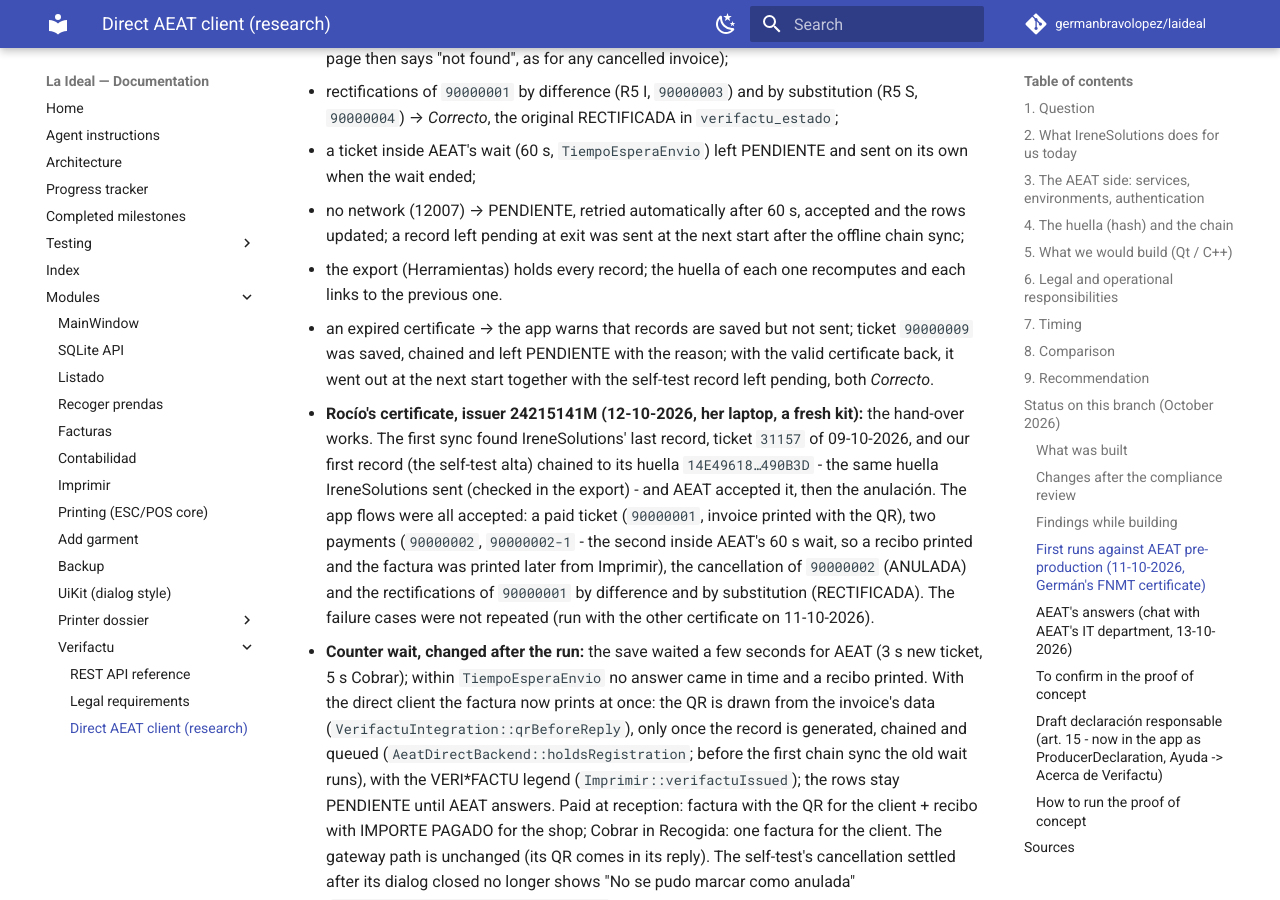
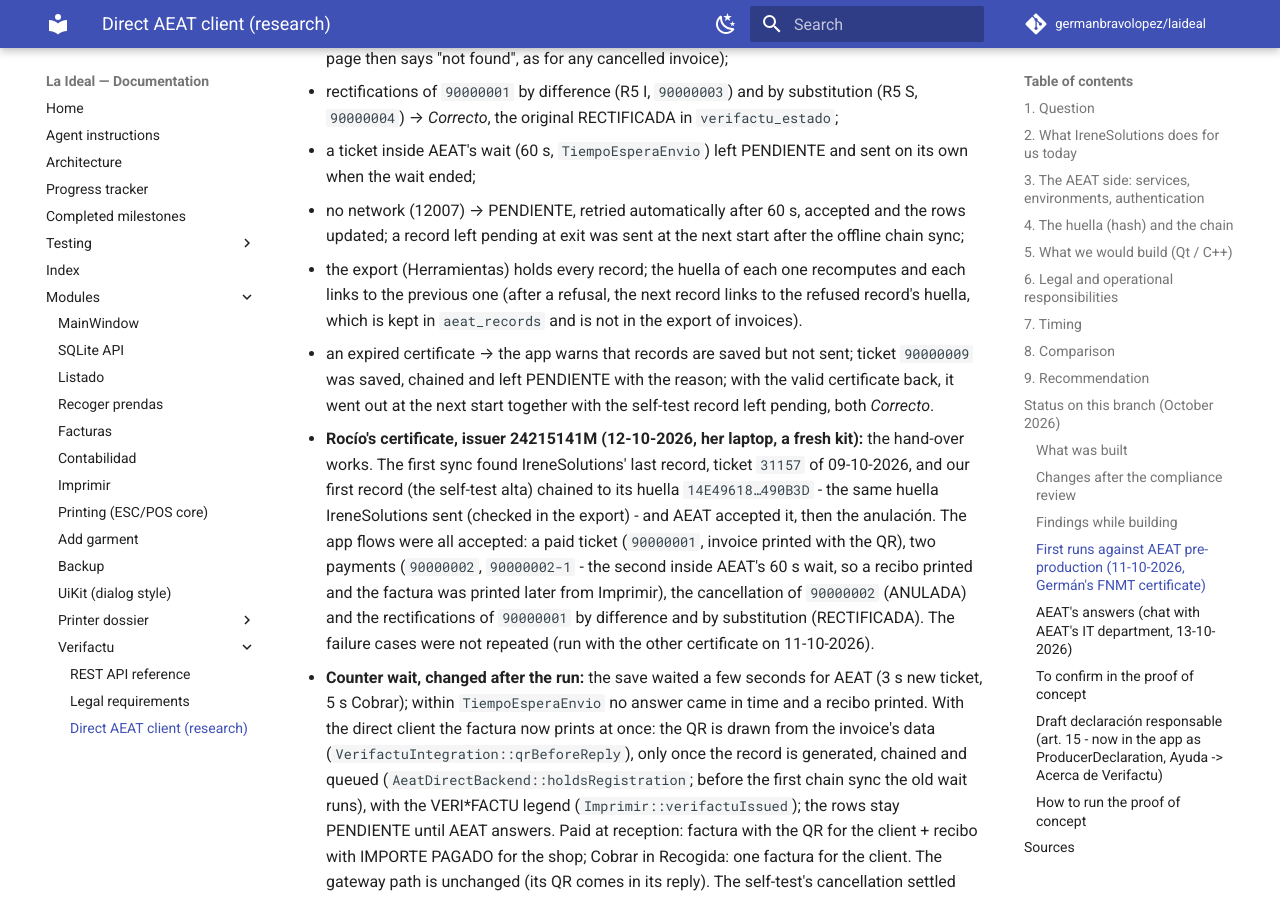
Before and after one commit to germanbravolopez/laideal, an MkDocs documentation site: the page built from docs/modules/verifactu/aeat-direct-investigation.md, in a window 1280 px wide and 900 px high, scrolled down 10719 px. Built offline with MkDocs 1.6.1 and Material for MkDocs 9.7.7, drawn with Linux system fonts in a browser that asks for light colours; comment, search, counter and statistics services are not loaded.

Commit message:
docs: the export's chain after a refusal links to the refused record kept in aeat_records

```diff
--- a/docs/modules/verifactu/aeat-direct-investigation.md
+++ b/docs/modules/verifactu/aeat-direct-investigation.md
@@ -156,7 +156,7 @@
   - rectifications of `90000001` by difference (R5 I, `90000003`) and by substitution (R5 S, `90000004`) → *Correcto*, the original RECTIFICADA in `verifactu_estado`;
   - a ticket inside AEAT's wait (60 s, `TiempoEsperaEnvio`) left PENDIENTE and sent on its own when the wait ended;
   - no network (12007) → PENDIENTE, retried automatically after 60 s, accepted and the rows updated; a record left pending at exit was sent at the next start after the offline chain sync;
-  - the export (Herramientas) holds every record; the huella of each one recomputes and each links to the previous one.
+  - the export (Herramientas) holds every record; the huella of each one recomputes and each links to the previous one (after a refusal, the next record links to the refused record's huella, which is kept in `aeat_records` and is not in the export of invoices).
   - an expired certificate → the app warns that records are saved but not sent; ticket `90000009` was saved, chained and left PENDIENTE with the reason; with the valid certificate back, it went out at the next start together with the self-test record left pending, both *Correcto*.
 - **Rocío's certificate, issuer 24215141M (12-10-2026, her laptop, a fresh kit):** the hand-over works. The first sync found IreneSolutions' last record, ticket `31157` of 09-10-2026, and our first record (the self-test alta) chained to its huella `14E49618…490B3D` - the same huella IreneSolutions sent (checked in the export) - and AEAT accepted it, then the anulación. The app flows were all accepted: a paid ticket (`90000001`, invoice printed with the QR), two payments (`90000002`, `90000002-1` - the second inside AEAT's 60 s wait, so a recibo printed and the factura was printed later from Imprimir), the cancellation of `90000002` (ANULADA) and the rectifications of `90000001` by difference and by substitution (RECTIFICADA). The failure cases were not repeated (run with the other certificate on 11-10-2026).
 - **Counter wait, changed after the run:** the save waited a few seconds for AEAT (3 s new ticket, 5 s Cobrar); within `TiempoEsperaEnvio` no answer came in time and a recibo printed. With the direct client the factura now prints at once: the QR is drawn from the invoice's data (`VerifactuIntegration::qrBeforeReply`), only once the record is generated, chained and queued (`AeatDirectBackend::holdsRegistration`; before the first chain sync the old wait runs), with the VERI*FACTU legend (`Imprimir::verifactuIssued`); the rows stay PENDIENTE until AEAT answers. Paid at reception: factura with the QR for the client + recibo with IMPORTE PAGADO for the shop; Cobrar in Recogida: one factura for the client. The gateway path is unchanged (its QR comes in its reply). The self-test's cancellation settled after its dialog closed no longer shows "No se pudo marcar como anulada" (`applySettledVerifactuCancellation` returns -1 for an id with no ticket).
```
